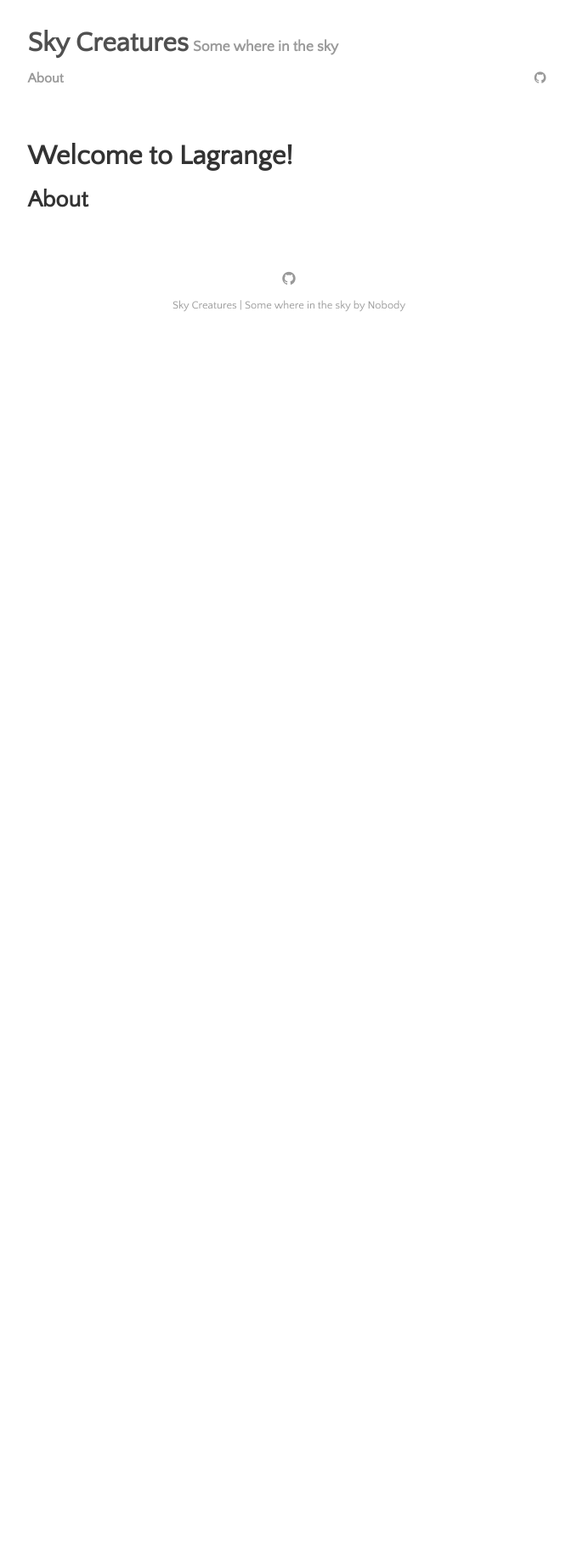
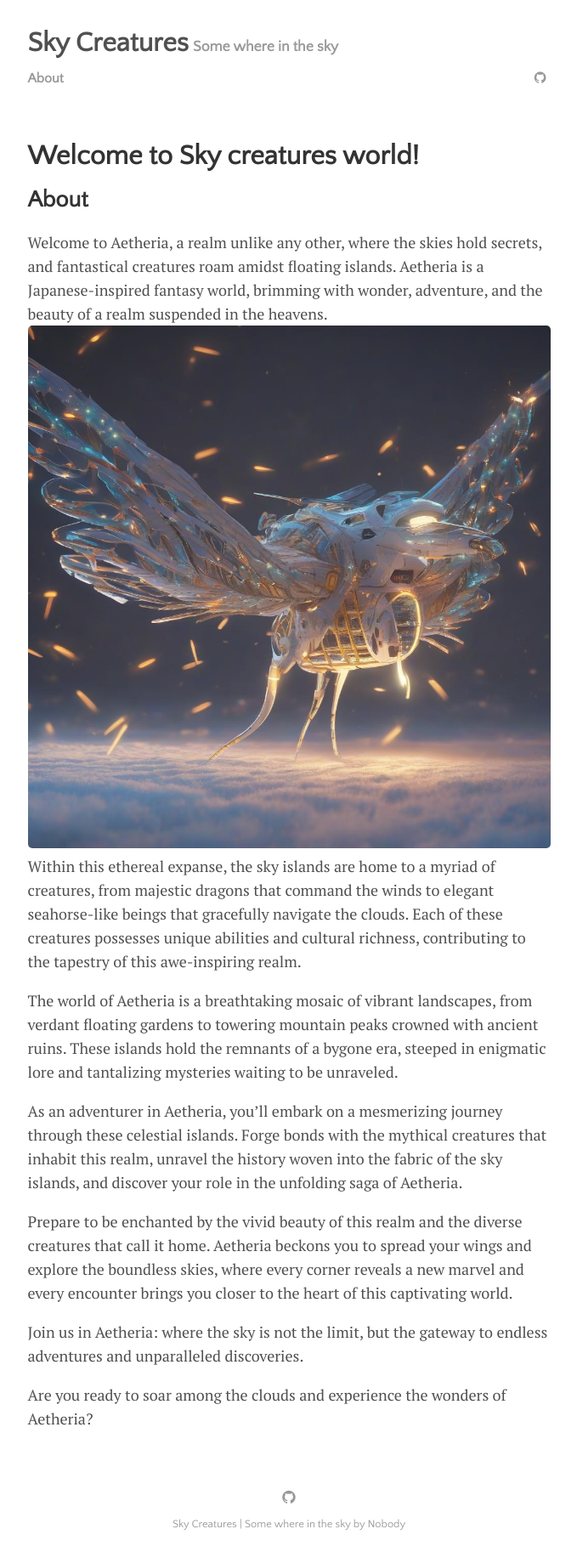
Before and after one commit to SkyCreatures/skycreatures.github.io, a Jekyll site: the page built from menu/about.md, in a window 1280 px wide. Shown: the whole page at 85% size, without its empty margins (300-979 px from the left). Built offline with Jekyll 4.4.1, drawn with Linux system fonts in a browser that asks for light colours; before the commit the page ends 900 px from its top, so only the background shows below that.

Commit message:
Improve about.

```diff
--- a/menu/about.md
+++ b/menu/about.md
@@ -1,7 +1,21 @@
 ---
 layout: page
-title: Welcome to Lagrange!
+title: Welcome to Sky creatures world!
 permalink: /about
 ---
 
 ## About
+
+Welcome to Aetheria, a realm unlike any other, where the skies hold secrets, and fantastical creatures roam amidst floating islands. Aetheria is a Japanese-inspired fantasy world, brimming with wonder, adventure, and the beauty of a realm suspended in the heavens.
+![Sky creatures world](https://skycreatures.com/assets/img/img_3.jpeg "Sky creatures worls")
+Within this ethereal expanse, the sky islands are home to a myriad of creatures, from majestic dragons that command the winds to elegant seahorse-like beings that gracefully navigate the clouds. Each of these creatures possesses unique abilities and cultural richness, contributing to the tapestry of this awe-inspiring realm.
+
+The world of Aetheria is a breathtaking mosaic of vibrant landscapes, from verdant floating gardens to towering mountain peaks crowned with ancient ruins. These islands hold the remnants of a bygone era, steeped in enigmatic lore and tantalizing mysteries waiting to be unraveled.
+
+As an adventurer in Aetheria, you'll embark on a mesmerizing journey through these celestial islands. Forge bonds with the mythical creatures that inhabit this realm, unravel the history woven into the fabric of the sky islands, and discover your role in the unfolding saga of Aetheria.
+
+Prepare to be enchanted by the vivid beauty of this realm and the diverse creatures that call it home. Aetheria beckons you to spread your wings and explore the boundless skies, where every corner reveals a new marvel and every encounter brings you closer to the heart of this captivating world.
+
+Join us in Aetheria: where the sky is not the limit, but the gateway to endless adventures and unparalleled discoveries.
+
+Are you ready to soar among the clouds and experience the wonders of Aetheria?
```
